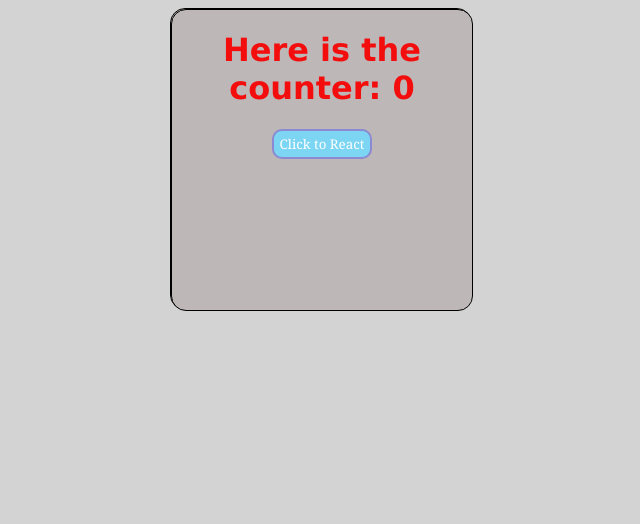
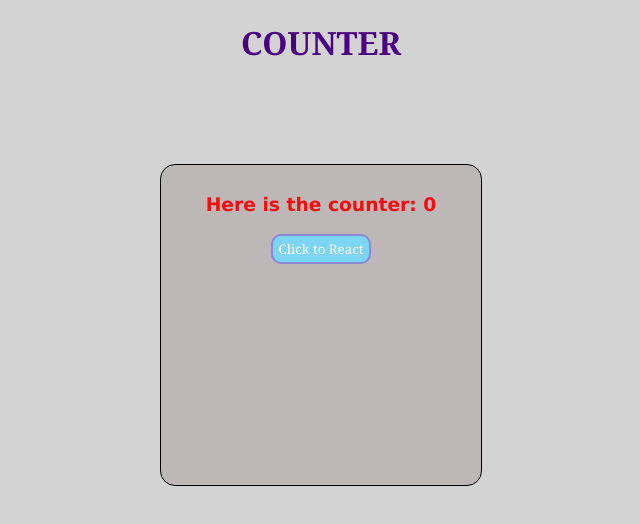
Before and after one commit to DevAffan/click_counter, a React (Create React App) app: page / in a window 1280 px wide. Shown: the top 524 px of the page, without its empty margins (319-959 px from the left). Built offline with nearby package versions, Linux system fonts and the light colour scheme.

Commit message:
counter update

```diff
--- a/src/App.css
+++ b/src/App.css
@@ -2,16 +2,22 @@ body {
     background-color: lightgrey;
 }
 
-div {
+.c_body {
     background-color: rgb(190, 183, 183);
     width: 300px;
     height: 300px;
     border: 1px solid black;
     text-align: center;
     margin: auto;
+    margin-top: 100px;
+    padding: 10px;
     border-radius: 15px;
 }
 
+.heading {
+    text-align: center;
+
+}
 
 
 button{
@@ -30,7 +36,12 @@ button:hover {
 }
 
 
-h1 {
+h3 {
     color: rgb(243, 13, 13);
     font-family: 'Lucida Sans', 'Lucida Sans Regular', 'Lucida Grande', 'Lucida Sans Unicode', Geneva, Verdana, sans-serif;
 }
+
+h1{
+    color: indigo;
+    font-family: Georgia, 'Times New Roman', Times, serif;
+}
--- a/src/App.js
+++ b/src/App.js
@@ -1,12 +1,14 @@
 import React , {useState} from 'react';
 import './App.css';
+
 
 function App() {
 
 let [count, setCount] = useState(0)
   return (
-    <div>
-      <h1>Here is the counter: {count}</h1>
+
+    <div class='c_body'>
+      <h3>Here is the counter: {count}</h3>
 
       <button onClick={
         ()=> setCount(count + 1)}>
--- /dev/null
+++ b/src/heading.js
@@ -0,0 +1,15 @@
+import React from 'react';
+
+
+
+
+function Heading() {
+    return(
+    <div class='heading'>
+        <h1>COUNTER</h1>
+    </div>
+    );
+}
+
+
+export default Heading;
--- a/src/index.js
+++ b/src/index.js
@@ -1,9 +1,11 @@
 import React from 'react';
 import ReactDOM from 'react-dom';
 import App from './App';
+import Heading from './heading';
 
 ReactDOM.render(
   <React.StrictMode>
+    <Heading />
     <App />
   </React.StrictMode>,
   document.getElementById('root')
```
Also changed, not shown: 1 other file (tests, documents, lock files or other folders).
